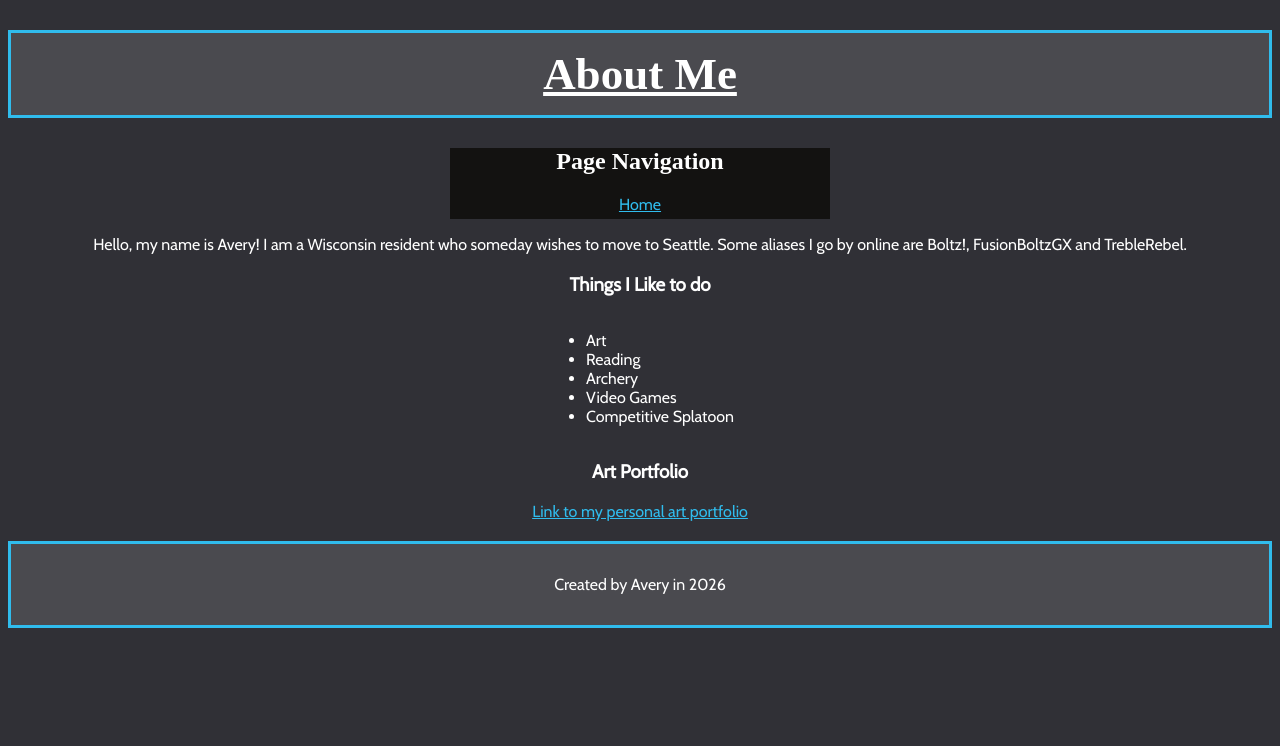
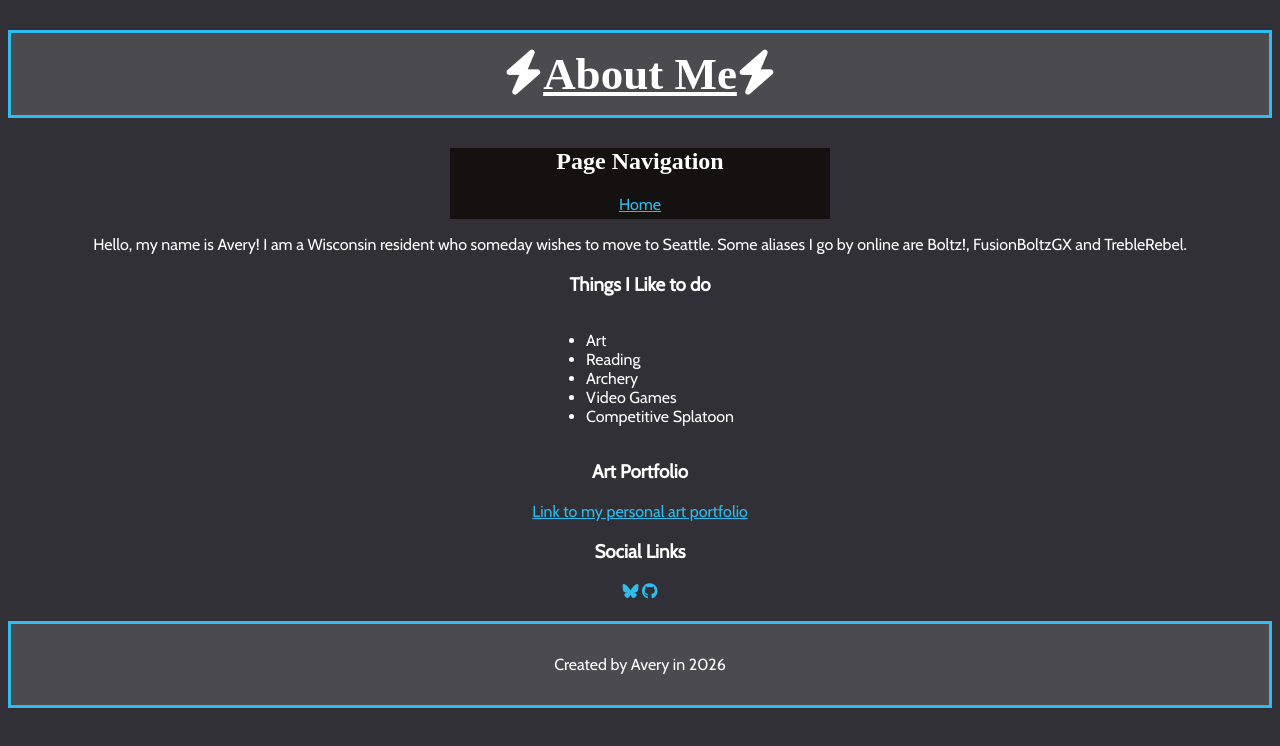
Before and after one commit to TrebleRebel/portfolio, a plain HTML site: page about.html in a window 1280 px wide. Drawn offline with nearby package versions, Linux system fonts and the light colour scheme; a web font is replaced by a local one.

Commit message:
Added Font Awesome icons to both pages of portfolio

```diff
--- a/about.html
+++ b/about.html
@@ -5,11 +5,12 @@
         <meta charset="utf-8">
         <title>Avery's Portfolio - About Me</title>
         <link rel="stylesheet" type="text/css" href="styles/stylesheet.css">
+        <script src="https://kit.fontawesome.com/ea59f88f5b.js" crossorigin="anonymous"></script>
     </head>
 
     <body>
         <header>
-            <h1>About Me</h1>
+            <h1><i class="fa-solid fa-bolt"></i>About Me<i class="fa-solid fa-bolt"></i></h1>
 
             <nav>
                 <h2>Page Navigation</h3>
@@ -24,7 +25,7 @@
 
         <section>
             <h3>Things I Like to do</h3>
-            <ul>
+            <ul class="likes">
                 <li>Art</li>
                 <li>Reading</li>
                 <li>Archery</li>
@@ -36,6 +37,13 @@
             <a href="https://boltzartportfolio.carrd.co/">Link to my personal art portfolio</a>
         </section>
 
+        <section>
+            <h3>Social Links</h3>
+            <a class="socials" href="https://bsky.app/profile/fusionboltzgx.bsky.social"><i class="fa-brands fa-bluesky" title="Bluesky"></i></a>
+            <a class="socials" href="https://github.com/TrebleRebel"><i class="fa-brands fa-github" title="Github"></i></a>
+
+        </section>
+
         <footer>
             <p>Created by Avery in 2026</p>
         </footer>
--- a/styles/stylesheet.css
+++ b/styles/stylesheet.css
@@ -54,6 +54,11 @@ h2 {
     color: white;
 }
 
+.socials {
+    margin-top: 2rem;
+
+}
+
 footer {
     background-color: #4A4A4F;
     margin-top:20px;
```
Also changed, not shown: index.html (+2 -1 lines).
